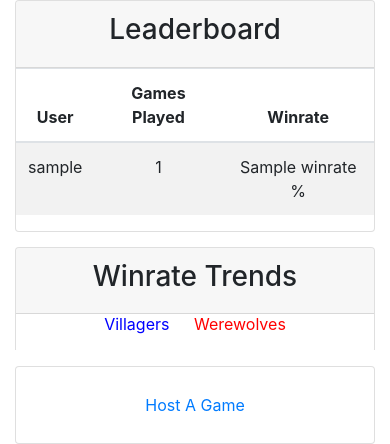
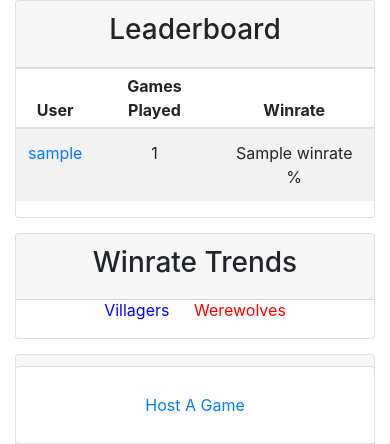
Before and after one commit to orbtl/werewolf, a Django app: template werewolf_project/werewolf_app/templates/homeIndex.html in a window 390 px wide. Shown: the top 444 px of the page. Run offline with Django 3.2, Linux system fonts and the light colour scheme; the template is opened without the code that fills it: most values are stand-ins (such as "Sample title", 1, 10 or a date in 2020); some libraries are stand-ins or nearby versions.

Commit message:
got leaderboard formatted properly including links to user profiles

```diff
--- a/werewolf_project/werewolf_app/templates/homeIndex.html
+++ b/werewolf_project/werewolf_app/templates/homeIndex.html
@@ -16,25 +16,25 @@
     <div class="container">
         <div id="header"></div>
         <div class="row mb-3">
-            <div class="card-group col-md-12 overflow-hidden" style="height: 350px;">
-                <div class="card overflow-hidden">
+            <div class="card-group col-md-12" style="height: 350px;">
+                <div class="card">
                     <div class="card-header text-center">
                         <h3>Leaderboard</h3>
                     </div>
-                    <div class="card-body pl-0 pr-0 pt-0 pb-0 overflow-hidden">
+                    <div class="card-body pl-0 pr-0 pt-0 pb-0">
                         <table class="table table-striped text-center">
                             <thead>
                                 <tr>
-                                    <th scope="col">User</th>
-                                    <th scope="col">Games Played</th>
-                                    <th scope="col">Winrate</th>
+                                    <th scope="col" style="padding: 5px;">User</th>
+                                    <th scope="col" style="padding: 5px;">Games Played</th>
+                                    <th scope="col" style="padding: 5px;">Winrate</th>
                                 </tr>
                             </thead>
                             <tbody>
                                 {% for entry in top5 %}
                                     <tr>
                                         <td>
-                                            {{entry.topUser.username}}
+                                            <a href="/home/users/{{entry.topUser.id}}">{{entry.topUser.username}}</a>
                                         </td>
                                         <td>
                                             {{entry.topUser.games_won.all|length}}
```
